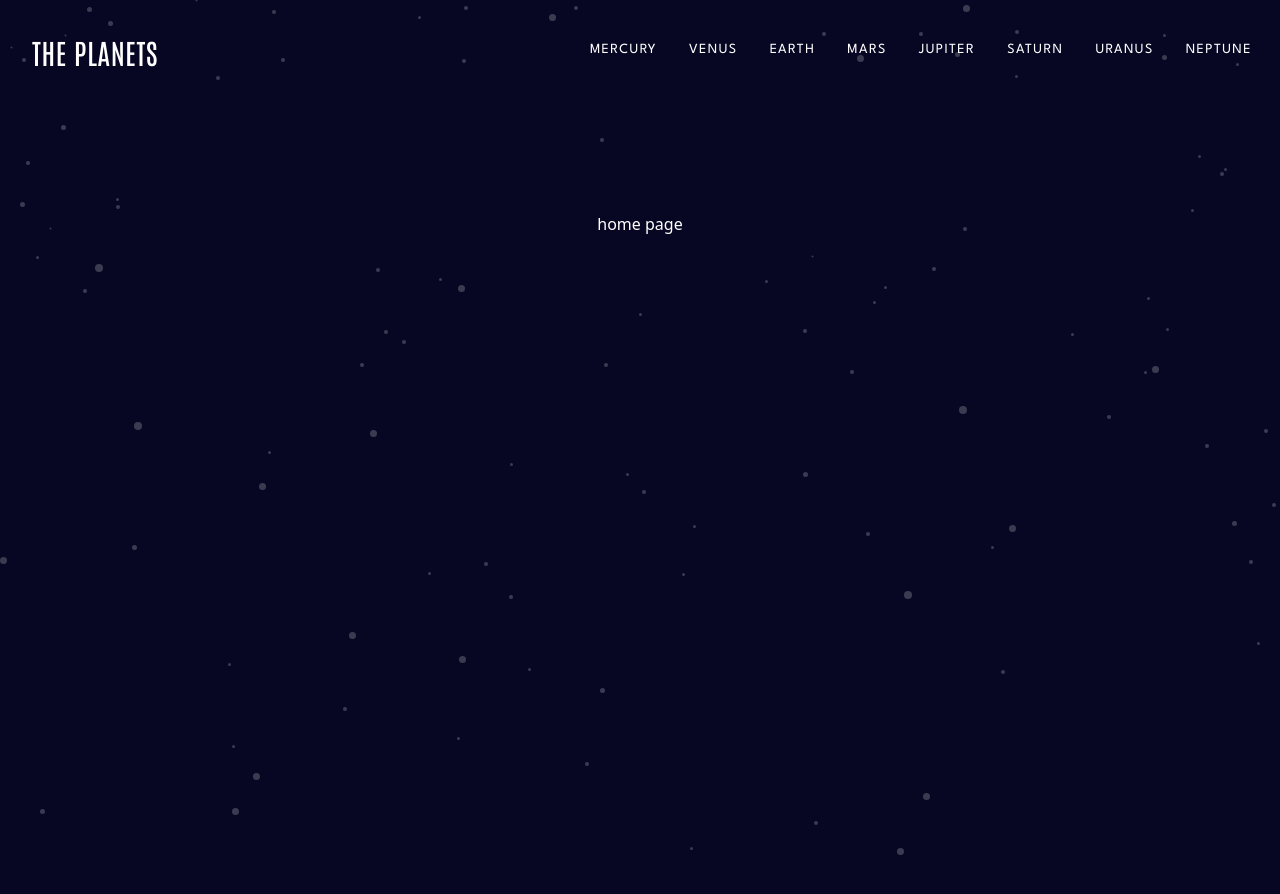
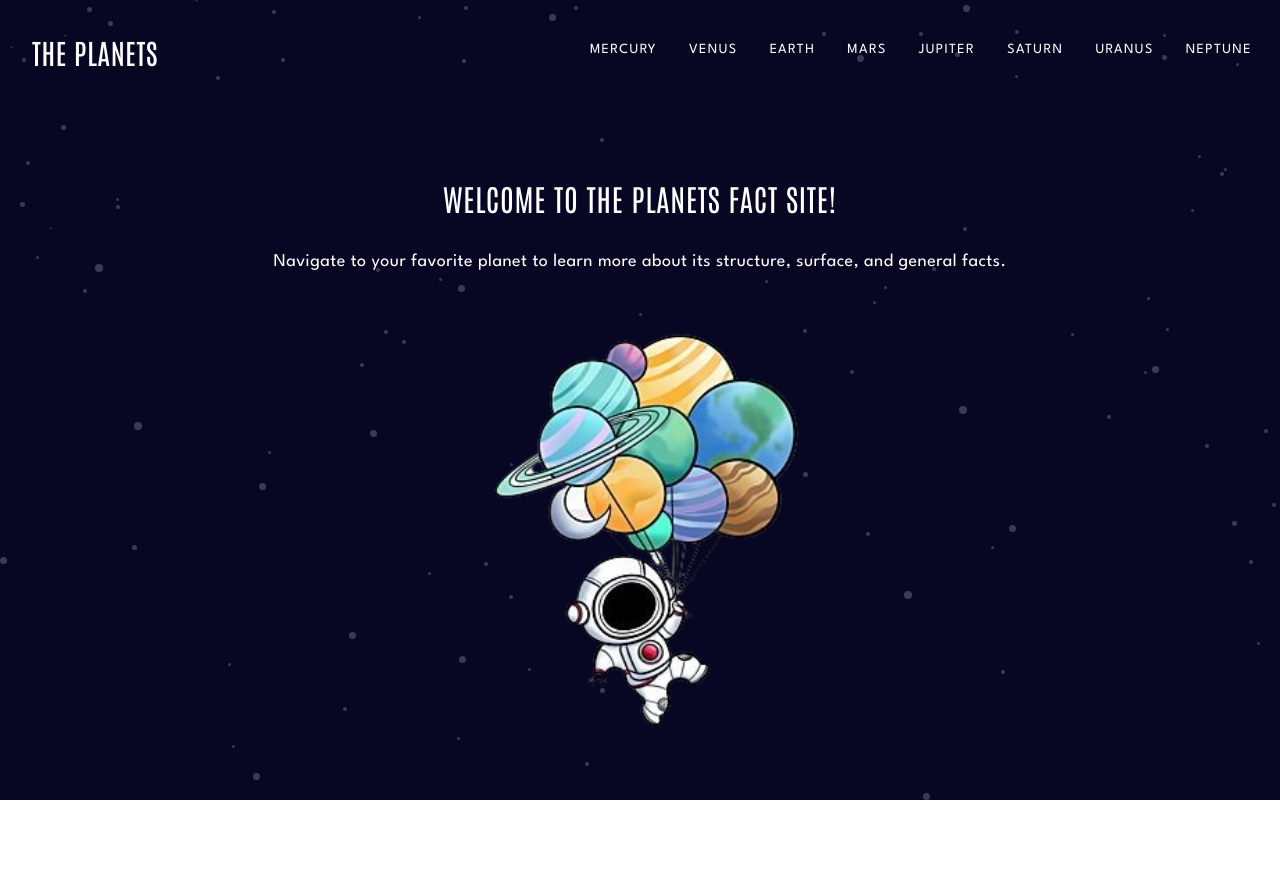
Before and after one commit to carolb92/planets-fact-site, a Next.js app: page / in a window 1280 px wide. Shown: the top 894 px of the page. After the commit the page ends 800 px from the top, so only its background shows below. Built offline with nearby package versions, Linux system fonts and the light colour scheme.

Commit message:
added homepage for all device widths

```diff
--- a/app/layout.tsx
+++ b/app/layout.tsx
@@ -39,10 +39,10 @@ export default async function RootLayout({
 		<html lang="en">
 			{/* data-theme={"planetary"} */}
 			<body
-				className={`${antonio.variable} ${leagueSpartan.variable} bg-night-sky bg-[url('/background-stars.svg')] text-white box-border`}
+				className={`${antonio.variable} ${leagueSpartan.variable} bg-night-sky bg-[url('/background-stars.svg')] text-white box-border min-h-screen flex flex-col`}
 			>
 				<Navbar data={data} />
-				{children}
+				<div className="flex grow">{children}</div>
 			</body>
 		</html>
 	);
--- /dev/null
+++ b/app/mercury/page.tsx
@@ -0,0 +1,5 @@
+const Mercury = () => {
+	return <div>Mercury</div>;
+};
+
+export default Mercury;
--- a/app/page.tsx
+++ b/app/page.tsx
@@ -2,8 +2,25 @@ import Image from "next/image";
 
 export default function Home() {
 	return (
-		<main className="flex min-h-screen flex-col items-center justify-between p-24">
-			home page
+		<main className="flex flex-col items-center justify-center min-h-full grow px-10 md:px-24 lg:pt-24 xl:pt-10">
+			{/* min-h-screen */}
+			{/* max-h-screen */}
+			<h2 className="font-antonio text-3xl pb-8 uppercase text-center tracking-wide">
+				Welcome to the planets fact site!
+			</h2>
+			<p className="font-leagueSpartan tracking-wide text-justify text-lg">
+				Navigate to your favorite planet to learn more about its structure,
+				surface, and general facts.
+			</p>
+			{/* <div className="flex items-center justify-center"> */}
+			<Image
+				src="/astronaut.png"
+				alt="Astronaut floating in space"
+				width={500}
+				height={500}
+				// className="pt-6"
+			/>
+			{/* </div> */}
 		</main>
 	);
 }
```
Also changed, not shown: app/globals.css (indentation only), public/astronaut.png (added).
